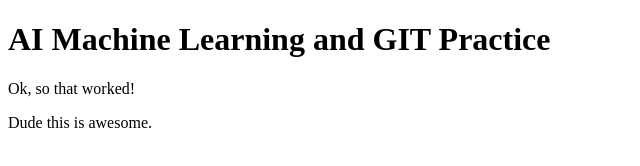
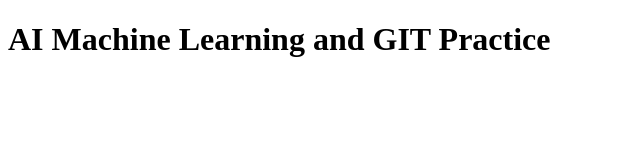
Before and after one commit to luisleguisamo/ui-playground, a plain HTML site: page index.html in a window 1280 px wide. Shown: the whole page, without its empty margins (0-640 px from the left). Drawn offline with Linux system fonts and the light colour scheme.

Commit message:
Removed text

```diff
--- a/index.html
+++ b/index.html
@@ -5,13 +5,7 @@
 </head>
 
 <body>
-
     <h1>AI Machine Learning and GIT Practice</h1>
-
-
-    <p>Ok, so that worked!</p>
-    <p>Dude this is awesome.</p>
-
 
 </body>
 
```
